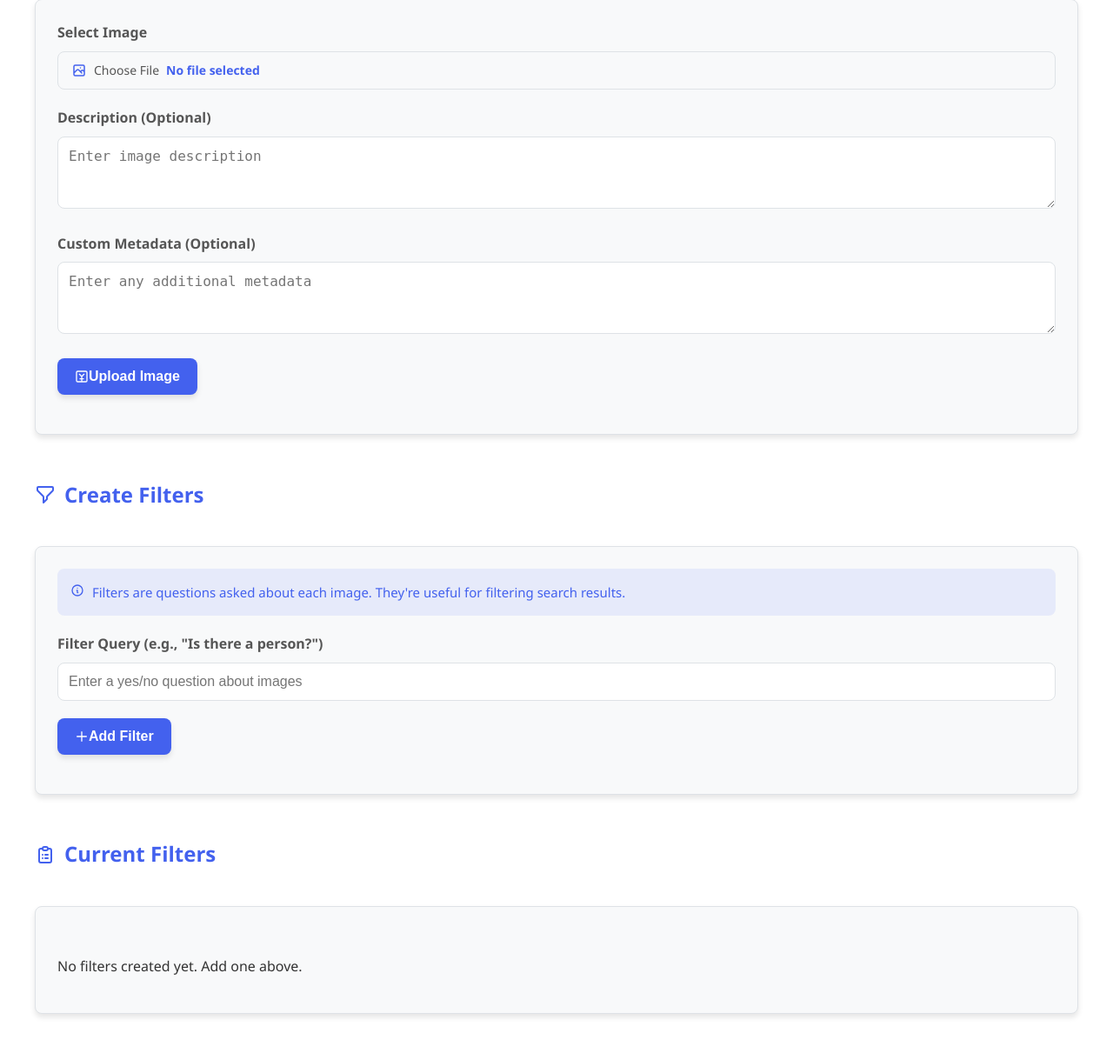
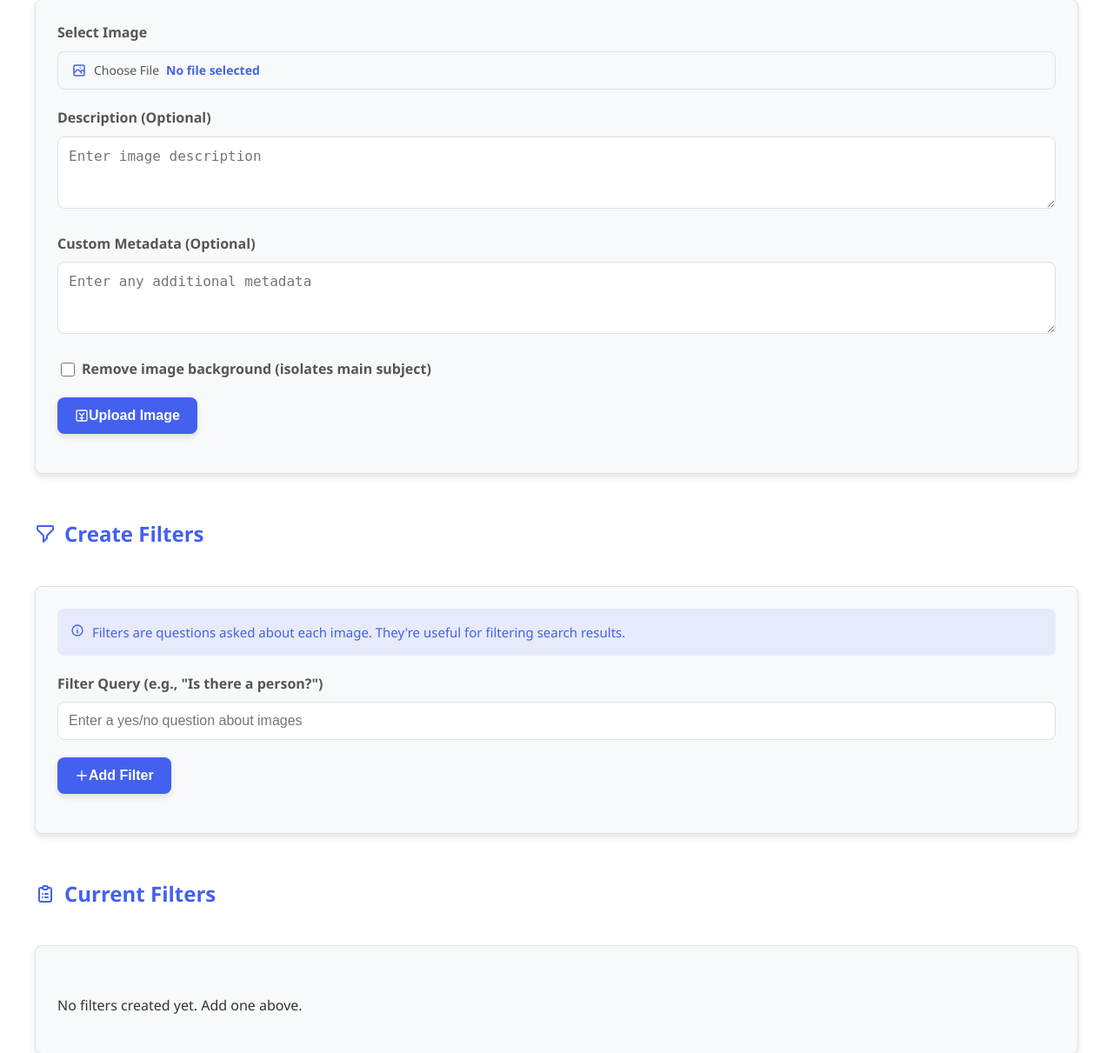
Before and after one commit to parsakhaz/multimodal-image-similarity-search, a FastAPI app: page /manage in a window 1280 px wide. Shown: the part 229-1440 px from the top of the page at 87% size. Before the commit the page ends 1399 px from the top, so only its background shows below. Run offline with FastAPI, Linux system fonts and the light colour scheme.

Commit message:
add back remove bg button

```diff
--- a/templates/manage.html
+++ b/templates/manage.html
@@ -185,15 +185,28 @@
             align-items: center;
             background-color: rgba(67, 97, 238, 0.1);
             color: var(--primary-color);
-            padding: 6px 12px;
-            border-radius: 100px;
-            font-size: 14px;
-            font-weight: 600;
-            transition: all 0.2s;
+            padding: 4px 10px;
+            border-radius: 50px;
+            font-size: 0.85rem;
+            margin-right: 8px;
+            margin-bottom: 8px;
         }
 
         .filter-tag svg {
             margin-right: 6px;
+        }
+
+        .checkbox-label {
+            display: flex;
+            align-items: center;
+            cursor: pointer;
+        }
+
+        .checkbox-label input[type="checkbox"] {
+            margin-right: 8px;
+            width: 16px;
+            height: 16px;
+            accent-color: var(--primary-color);
         }
 
         .nav-bar {
@@ -360,6 +373,13 @@
                 <div class="form-group">
                     <label for="custom_metadata">Custom Metadata (Optional)</label>
                     <textarea id="custom_metadata" name="custom_metadata" rows="3" placeholder="Enter any additional metadata"></textarea>
+                </div>
+
+                <div class="form-group">
+                    <label class="checkbox-label">
+                        <input type="checkbox" name="remove_bg" id="remove_bg">
+                        Remove image background (isolates main subject)
+                    </label>
                 </div>
 
                 <div class="form-group">
```
